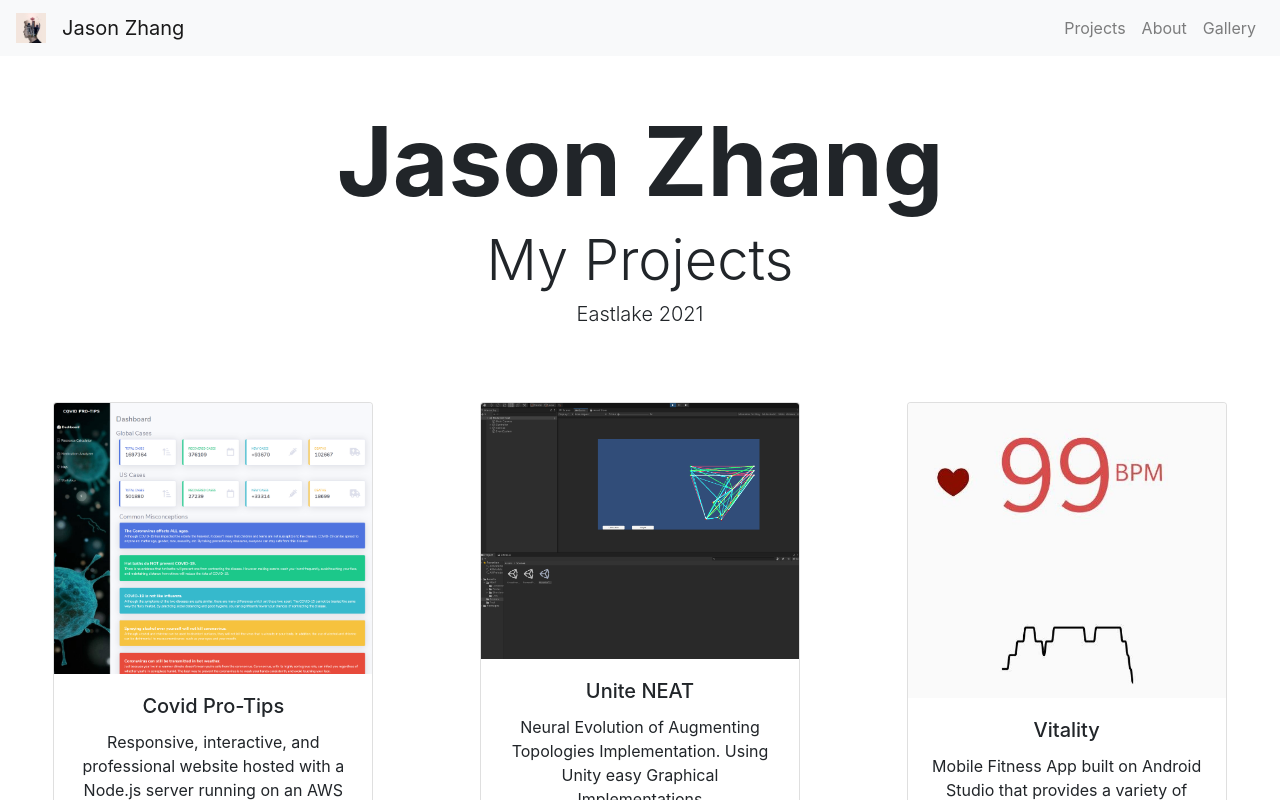
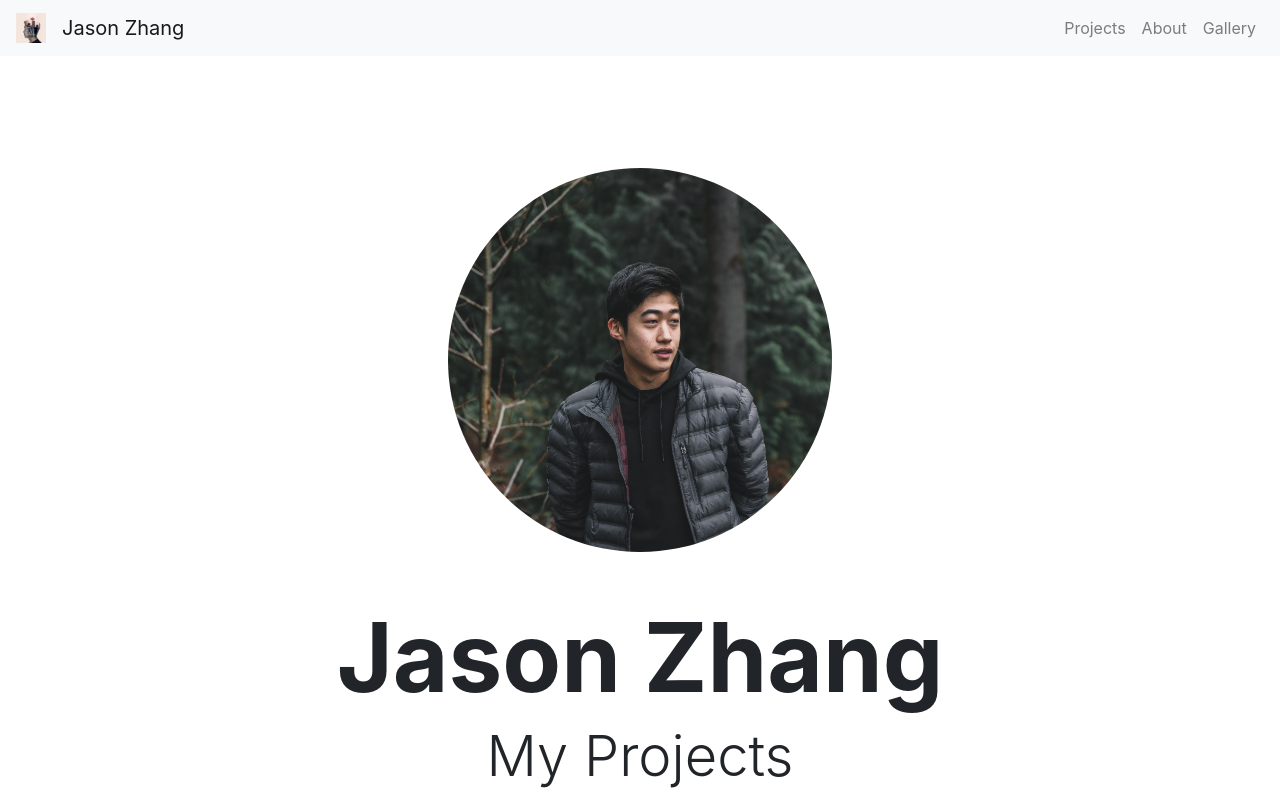
Before and after one commit to Zjjc123/react-portfolio, a React (Create React App) app: page / in a window 1280 px wide. Shown: the top 800 px of the page. Built offline with nearby package versions, Linux system fonts and the light colour scheme.

Commit message:
Profile Picture

```diff
--- a/src/index.css
+++ b/src/index.css
@@ -22,5 +22,11 @@ code {
 }
 
 .jumbotron {
-  min-height: calc(100vh - 150px);
+  min-height: calc(100vh - 113px);
 }
+
+#profile {
+  margin-top: 5%;
+  height: 30%;
+  width: 30%;
+}
--- a/src/pages/Projects.js
+++ b/src/pages/Projects.js
@@ -1,15 +1,19 @@
-import React from "react"
+import React from "react";
 import ProjectCard from "../components/Card.js";
 import Jumbotron from "react-bootstrap/Jumbotron";
 import Container from "react-bootstrap/Container";
 import Row from "react-bootstrap/Row";
 import Col from "react-bootstrap/Col";
+import Image from "react-bootstrap/Image";
+
+import Background from "../img/jumbotronSquare.jpg";
 
 function Projects(props) {
     return (
         <Jumbotron className="bg-transparent jumbotron-fluid p-0">
+            <Image id = "profile" className = "py-5" src={Background} roundedCircle fluid/>
             <Container fluid>
-                <Row className="justify-content-center py-5">
+                <Row className="justify-content-center" >
                     <Col>
                         <h1 className="display-1 font-weight-bolder" >Jason Zhang</h1>
                         <h3 className="display-4 font-weight-light">My Projects</h3>
@@ -17,7 +21,7 @@ function Projects(props) {
                     </Col>
                 </Row>
             </Container>
-            <Container fluid>
+            <Container fluid className = "py-5">
                 <Row>
                     <Col style={{ display: 'flex', justifyContent: 'center' }}>
                         <ProjectCard
@@ -40,7 +44,7 @@ function Projects(props) {
                             ]}
                         />
                     </Col>
-                    <Col style = {{display: 'flex', justifyContent: 'center'}}>
+                    <Col style={{ display: 'flex', justifyContent: 'center' }}>
                         <ProjectCard
                             title="Vitality"
                             description="Mobile Fitness App built on Android Studio that provides a variety of health-related functionalities like heart rate monitoring and fitness counters. Complete with a minimalistic UI, profile settings, and pinned notifications."
```
Also changed, not shown: src/img/jumbotronSquare.jpg (added), 1 other file (tests, documents, lock files or other folders).
